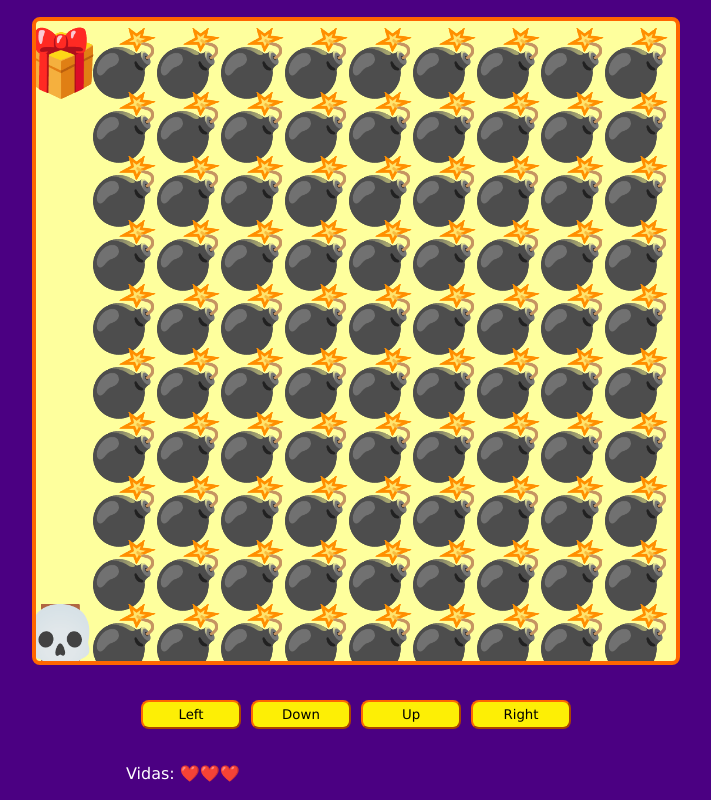
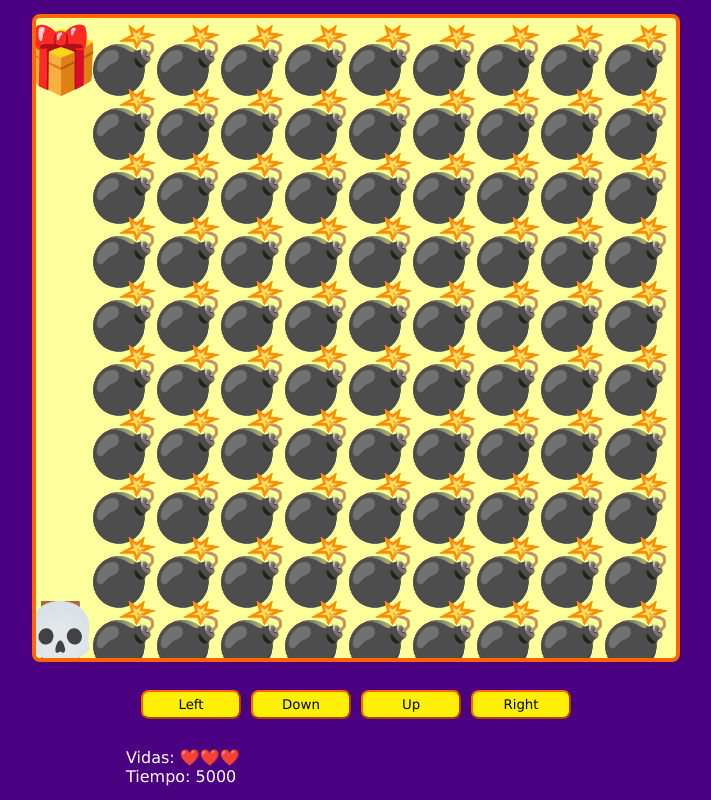
Before and after one commit to JsBeeBeing/BeeBoom, a plain HTML site: page index.html in a window 1280 px wide. Shown: the whole page, without its empty margins (284-995 px from the left). Drawn offline with Linux system fonts and the light colour scheme.

Commit message:
Time bee

```diff
--- a/index.html
+++ b/index.html
@@ -22,6 +22,7 @@
          <div class="messages">
 
              <p>Vidas: <span id="lives"></span></p>
+             <p>Tiempo: <span id="time"></span></p>
          </div>
 
     </div>
--- a/main.js
+++ b/main.js
@@ -5,6 +5,7 @@ const btnRight = document.getElementById('btnRight')
 const btnUp = document.getElementById('btnUp')
 const btnDown = document.getElementById('btnDown')
 const heart = document.getElementById('lives')
+const timeSpan = document.getElementById('time')
 window.addEventListener('load', resizeGame);
 window.addEventListener('resize', resizeGame)
 window.addEventListener('keydown',(event)=>{
@@ -39,7 +40,8 @@ let posX;
 let posY
 let level = 0
 let lives = 3
-let restartGame= false
+let startTime;
+let showingTime;
 const player ={
   positionx: undefined,
   positiony: undefined,
@@ -114,6 +116,10 @@ function startGame(){
     }
 
   showLives()
+  if (!startTime) {
+    startTime = Date.now()
+    showingTime =setInterval(showTime,100)
+  }
   const mapaRows = mapa.trim().split('\n').map(row=> row.trim()) //Si accedo bidemensionalente a un array de string, el segundo indice pertenece a los caracteres que componen al string
   const mapaCol = mapaRows.map(row=> row.split(''))
   enemiesPositions = []
@@ -174,13 +180,8 @@ function levelUp(){
 }
 function gameWin() {
   console.log('¡Terminaste el juego!');
-}
-
-function showLives(){
-  //const numbLives = Array(lives).fill(emojis['HEART'])
-  //heart.innerText = numbLives Solucion mia
-  //numbLives.forEach(obj => heart.innerText = obj) Segunda solucion mia
-  heart.innerHTML = emojis["HEART"].repeat(lives) //Solución comunidad
+  clearInterval(showingTime)
+  localStorage.setItem('time', (timeSpan.innerText))
 }
 
 // al chocar con una bomba volver al inicio del juego
@@ -191,12 +192,26 @@ function uLost(){
   if (lives <=0) {
     level = 0
     lives = 3
+    startTime = undefined
   }
   player.positionx = undefined
   player.positiony = undefined
   startGame()
 }
+function showLives(){
+  //const numbLives = Array(lives).fill(emojis['HEART'])
+  //heart.innerText = numbLives Solucion mia
+  //numbLives.forEach(obj => heart.innerText = obj) Segunda solucion mia
+  heart.innerHTML = emojis["HEART"].repeat(lives) //Solución comunidad
+}
 
+
+
+function showTime(){
+
+  timeSpan.innerHTML = Date.now() - startTime
+
+}
 
 // Tarea: visualizar el movimiento del personaje
 
```
